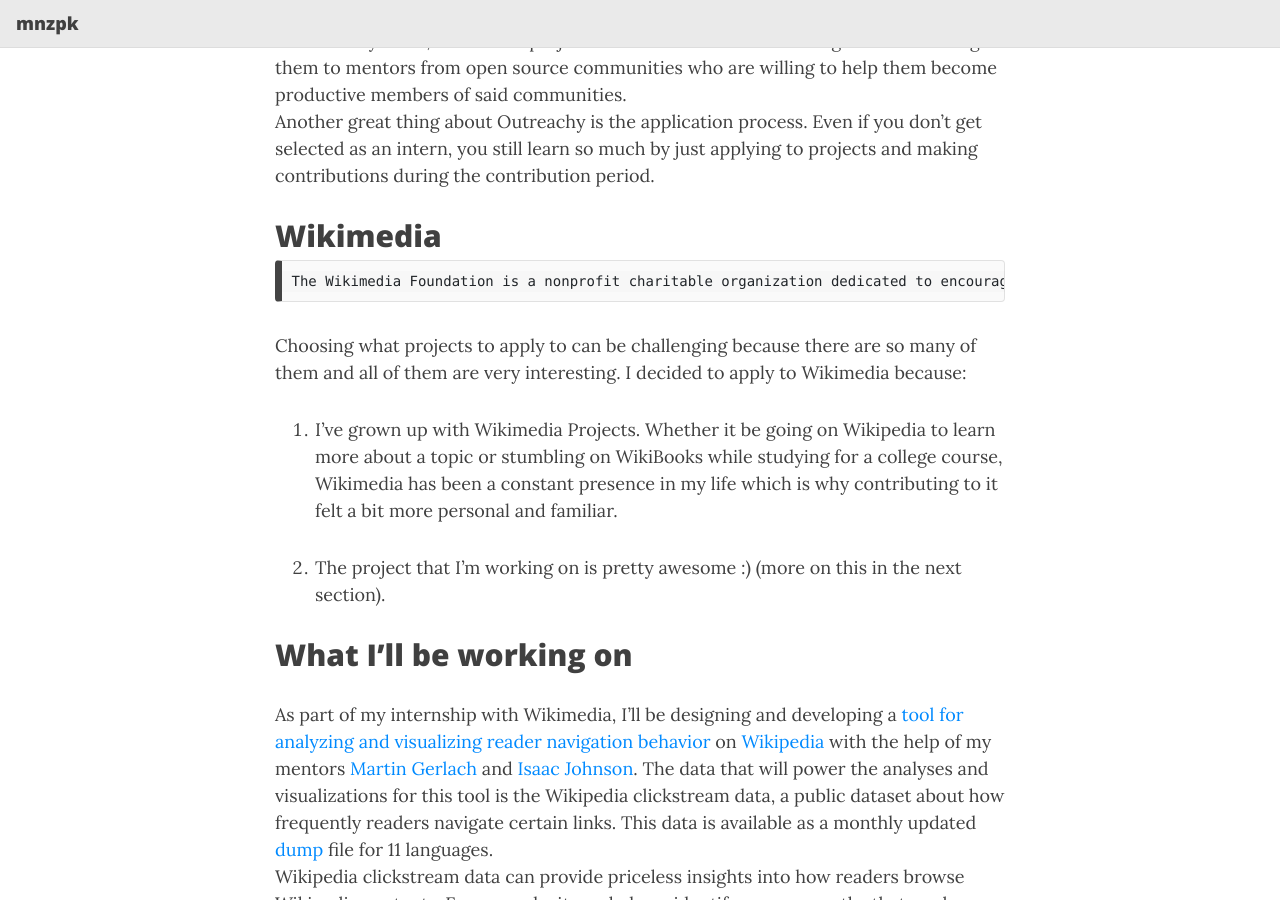
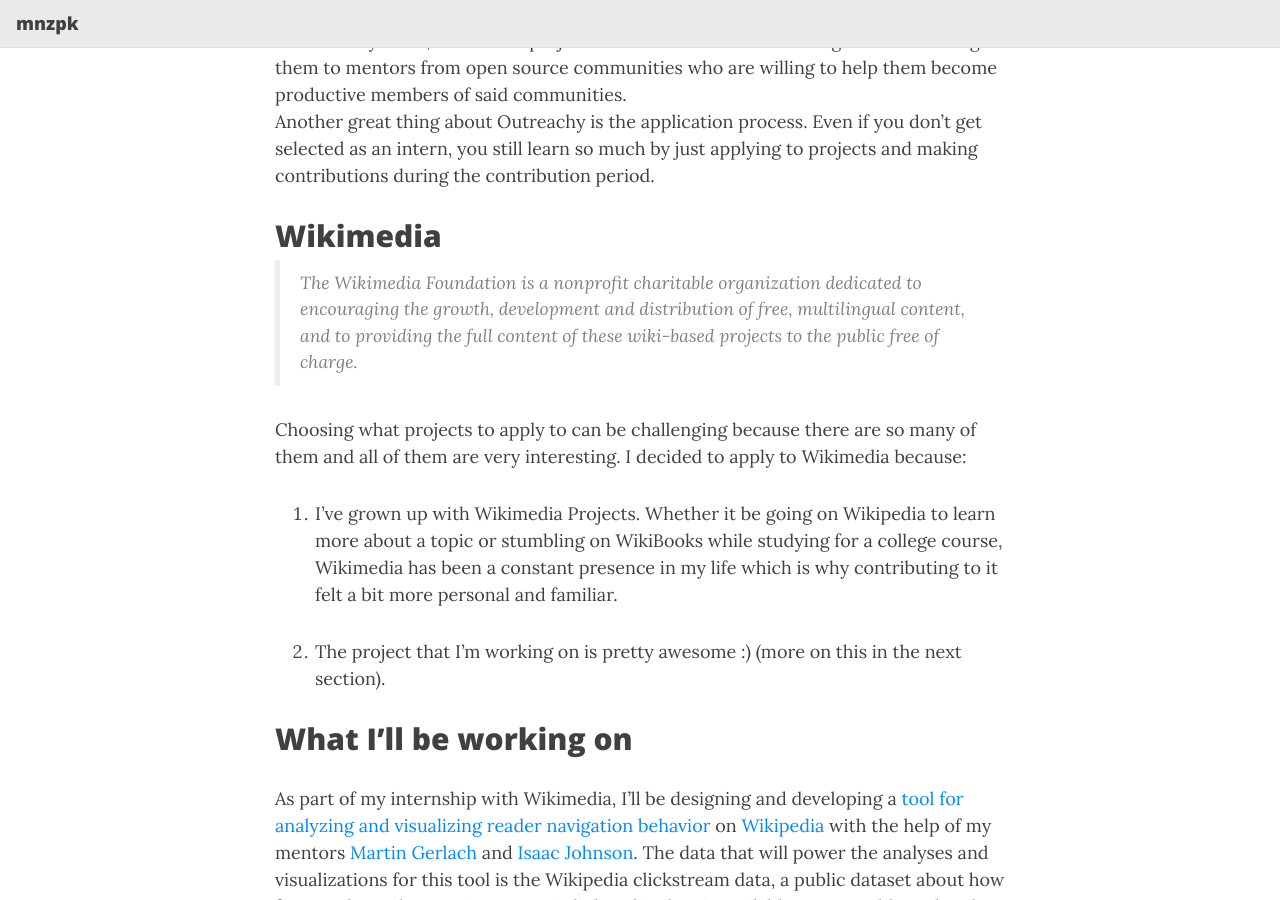
Before and after one commit to mnzpk/mnzpk.github.io, a Jekyll site: the page built from _posts/2021-05-23-Outreachy-Wikimedia.md, in a window 1280 px wide and 900 px high, scrolled down 1091 px. Built offline with Jekyll 4.4.1, drawn with Linux system fonts in a browser that asks for light colours; nearby versions of some CDN libraries.

```diff
--- a/_posts/2021-05-23-Outreachy-Wikimedia.md
+++ b/_posts/2021-05-23-Outreachy-Wikimedia.md
@@ -22,7 +22,7 @@ Another great thing about Outreachy is the application process. Even if you don'
 
 ## Wikimedia ##
 
-    The Wikimedia Foundation is a nonprofit charitable organization dedicated to encouraging the growth, development and distribution of free, multilingual content, and to providing the full content of these wiki-based projects to the public free of charge.
+>The Wikimedia Foundation is a nonprofit charitable organization dedicated to encouraging the growth, development and distribution of free, multilingual content, and to providing the full content of these wiki-based projects to the public free of charge.
 
 Choosing what projects to apply to can be challenging because there are so many of them and all of them are very interesting. I decided to apply to Wikimedia because:
 
```
